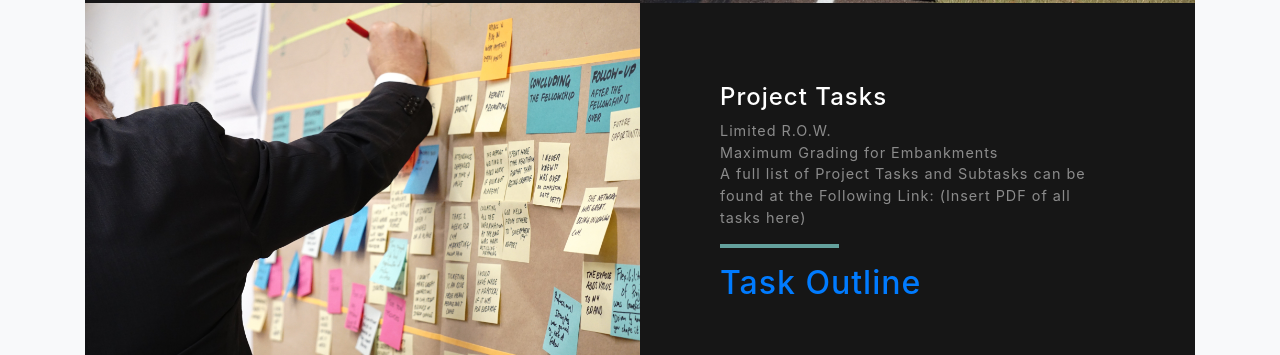
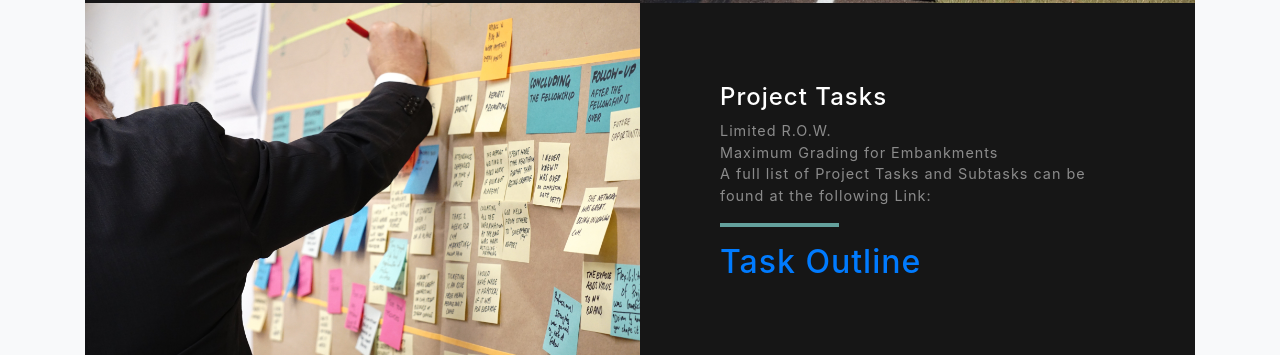
Before and after one commit to feazachious12/fearzachious12, a website with bundled scripts: page index.html in a window 1280 px wide. Shown: the part 2110-2465 px from the top of the page. Built offline with nearby package versions, Linux system fonts and the light colour scheme; files whose address does not match are found by name.

Commit message:
Update index.html

```diff
--- a/index.html
+++ b/index.html
@@ -141,7 +141,7 @@
                 <h4 class="text-white">Project Tasks</h4>
                 <p class="mb-0 text-white-50">Limited R.O.W.</p>
                 <p class="mb-0 text-white-50">Maximum Grading for Embankments</p>
-                <p class="mb-0 text-white-50">A full list of Project Tasks and Subtasks can be found at the Following Link: (Insert PDF of all tasks here)</p>
+                <p class="mb-0 text-white-50">A full list of Project Tasks and Subtasks can be found at the following Link:</p>
                 <hr class="d-none d-lg-block mb-0 ml-0">
                <a href="TaskList.pdf"><p><h2>Task Outline</h2></p></a>
               </div>
```
